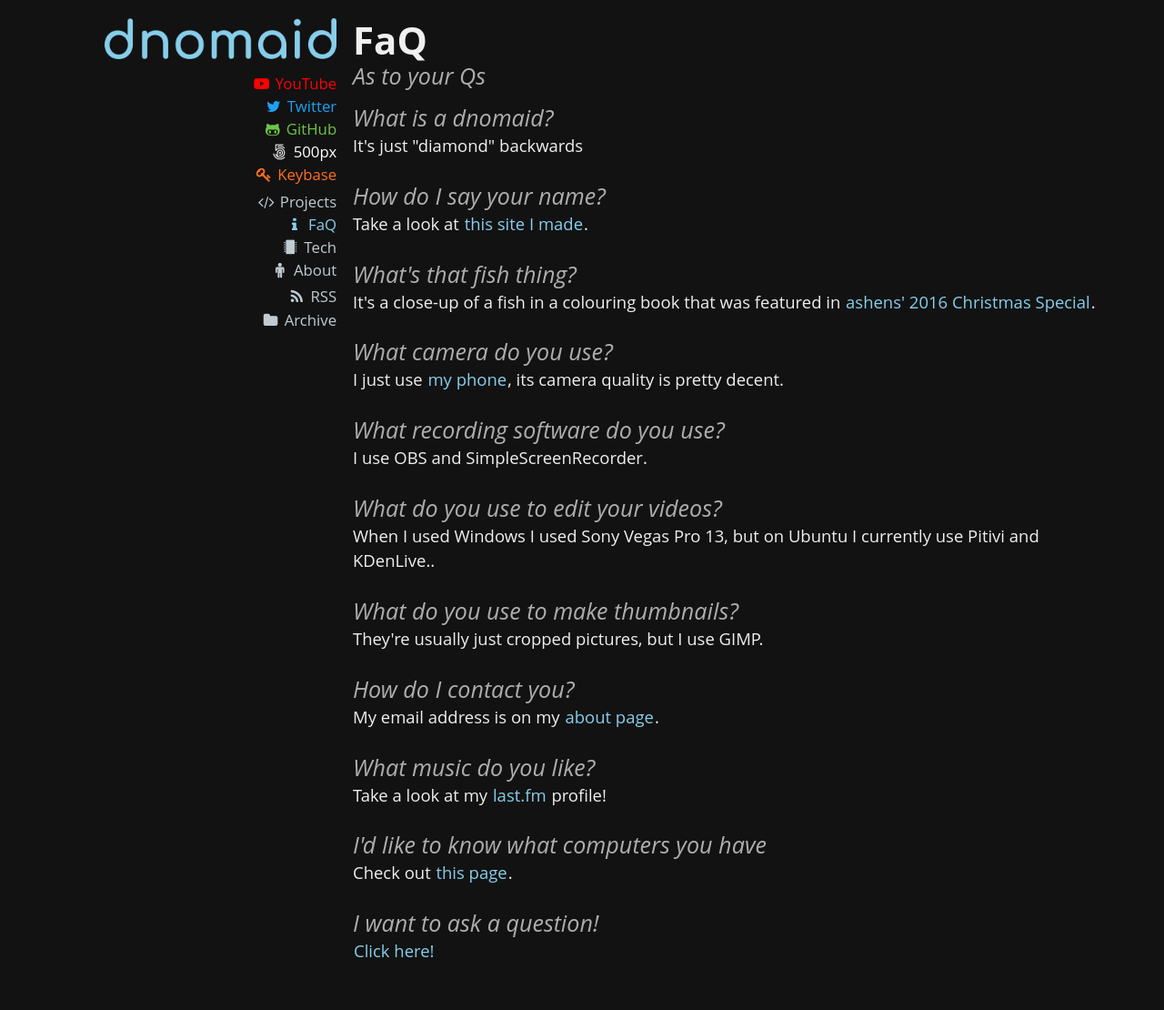
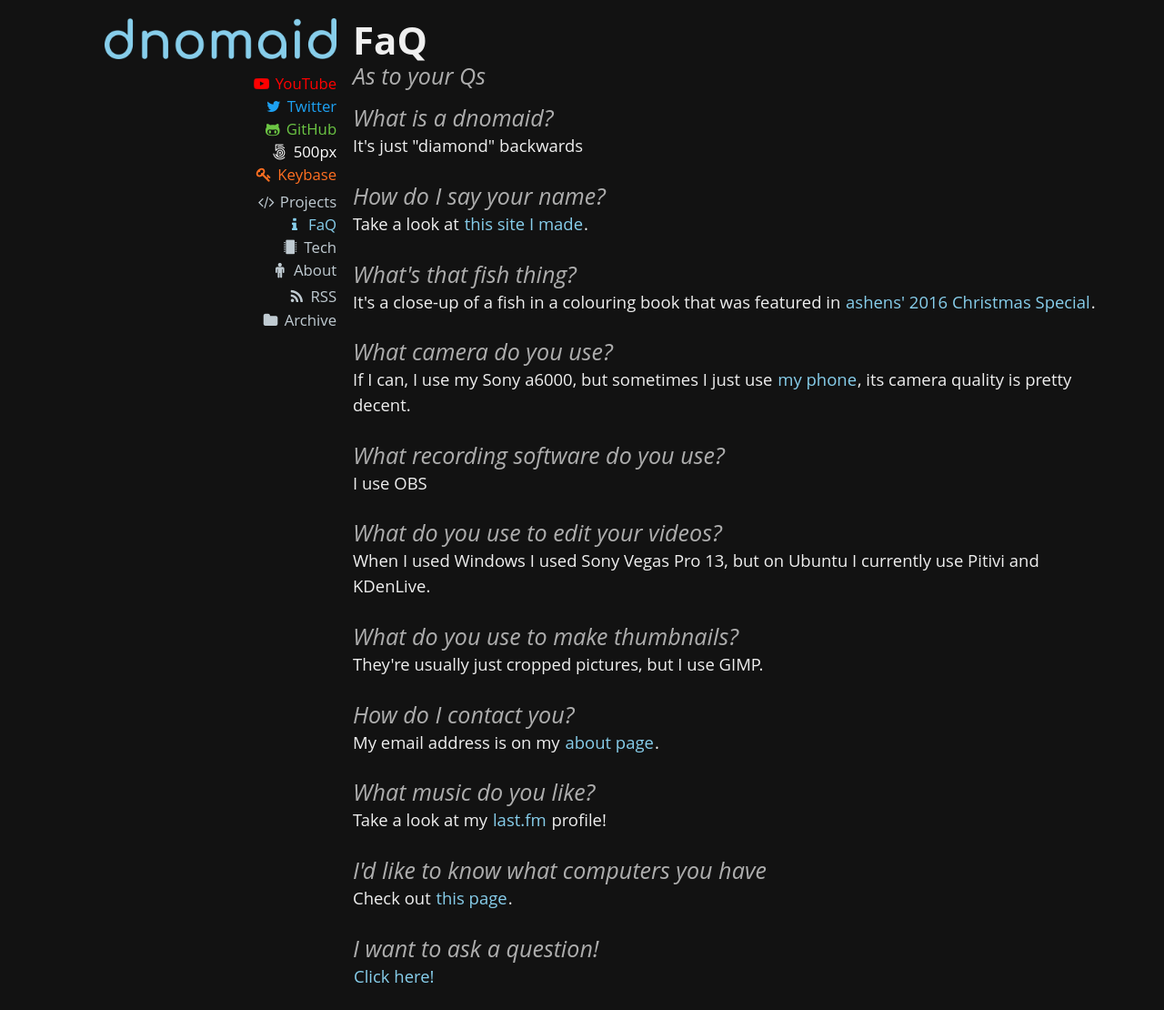
Before and after one commit to tomfishemoji/tomfishemoji.github.io, a Jekyll site: the page built from faq.html, in a window 1280 px wide and 1110 px high. Shown: the whole window at 91% size. Built offline with Jekyll 4.4.1, drawn with Linux system fonts in a browser that asks for light colours.

Commit message:
Update questions

```diff
--- a/faq.html
+++ b/faq.html
@@ -17,13 +17,13 @@
 <p>It's a close-up of a fish in a colouring book that was featured in <a href="https://youtu.be/-SvYEaQRbk4?t=1025">ashens' 2016 Christmas Special</a>.</p>
 
 <h4 id="camera"> What camera do you use?</h4>
-<p>I just use <a href="/faq/tech/">my phone</a>, its camera quality is pretty decent.</p>
+<p>If I can, I use my Sony a6000, but sometimes I just use <a href="/faq/tech/">my phone</a>, its camera quality is pretty decent.</p>
 
 <h4 id="rec-software"> What recording software do you use?</h4>
-<p>I use OBS and SimpleScreenRecorder.</p>
+<p>I use OBS</p>
 
 <h4 id="editing"> What do you use to edit your videos?</h4>
-<p>When I used Windows I used Sony Vegas Pro 13, but on Ubuntu I currently use Pitivi and KDenLive..</p>
+<p>When I used Windows I used Sony Vegas Pro 13, but on Ubuntu I currently use Pitivi and KDenLive.</p>
 
 <h4 id="thumbnails"> What do you use to make thumbnails?</h4>
 <p>They're usually just cropped pictures, but I use GIMP.</p>
```
